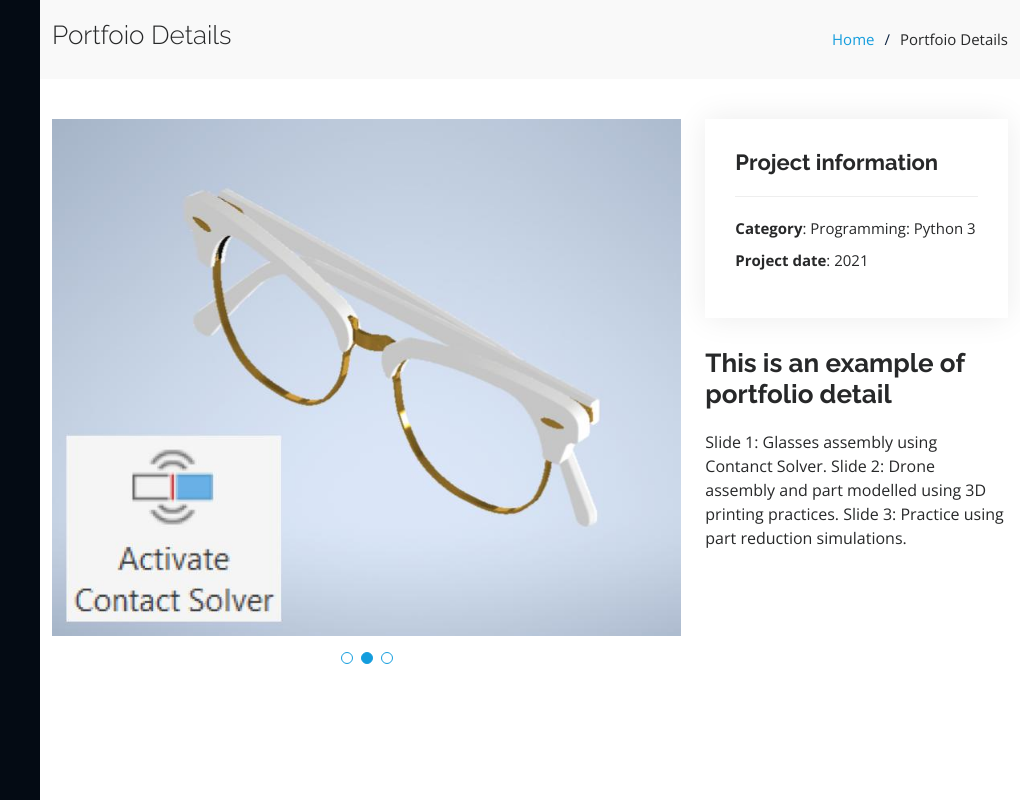
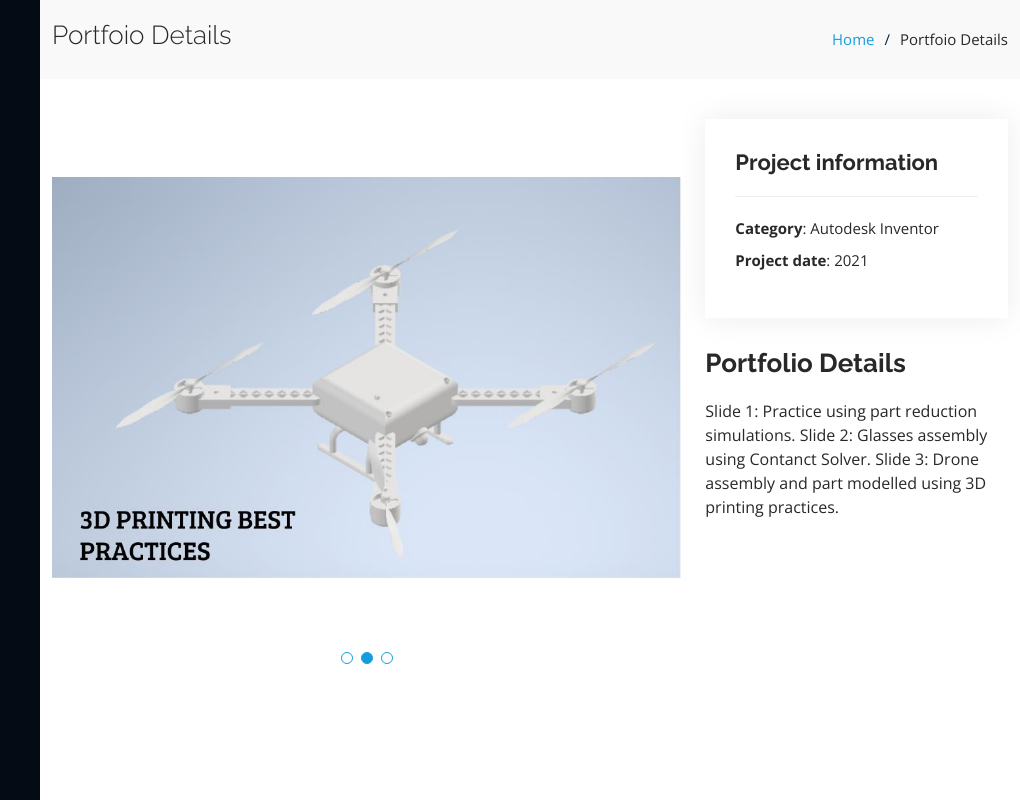
Before and after one commit to GrahamMo/Personal-Website, a plain HTML site: page portfolio-details-extra-CAD.html in a window 1280 px wide. Shown: the full height of the page, 260-1280 px from the left. Drawn offline with nearby package versions, Linux system fonts and the light colour scheme.

Commit message:
7th commit

```diff
--- a/portfolio-details-extra-CAD.html
+++ b/portfolio-details-extra-CAD.html
@@ -88,6 +88,10 @@
               <div class="swiper-wrapper align-items-center">
 
                 <div class="swiper-slide">
+                  <img src="assets/img/portfolio/part reduction sims.jpg" alt="">
+                </div>
+
+                <div class="swiper-slide">
                   <img src="assets/img/portfolio/drone photos.jpg" alt="">
                 </div>
 
@@ -95,9 +99,6 @@
                   <img src="assets/img/portfolio/glasses.jpg" alt="">
                 </div>
 
-                <div class="swiper-slide">
-                  <img src="assets/img/portfolio/part reduction sims.jpg" alt="">
-                </div>
 
               </div>
               <div class="swiper-pagination"></div>
@@ -108,17 +109,17 @@
             <div class="portfolio-info">
               <h3>Project information</h3>
               <ul>
-                <li><strong>Category</strong>: Programming: Python 3</li>
+                <li><strong>Category</strong>: Autodesk Inventor</li>
                 <li><strong>Project date</strong>: 2021</li>
                 </a></li>
               </ul>
             </div>
             <div class="portfolio-description">
-              <h2>This is an example of portfolio detail</h2>
+              <h2>Portfolio Details</h2>
               <p>
-                Slide 1: Glasses assembly using Contanct Solver.
-                Slide 2: Drone assembly and part modelled using 3D printing practices.
-                Slide 3: Practice using part reduction simulations.
+                Slide 1: Practice using part reduction simulations.
+                Slide 2: Glasses assembly using Contanct Solver.
+                Slide 3: Drone assembly and part modelled using 3D printing practices.
               </p>
             </div>
           </div>
```
